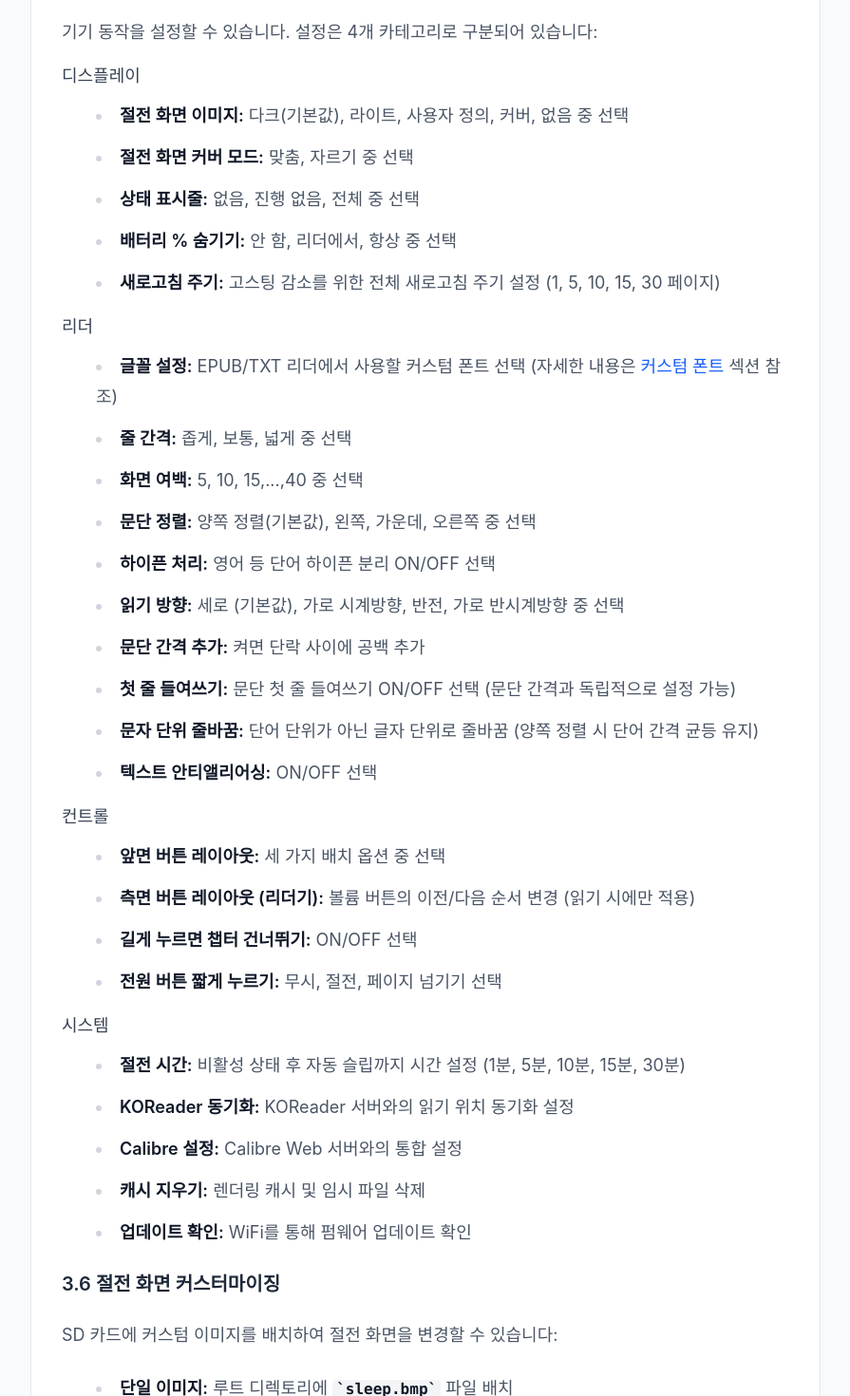
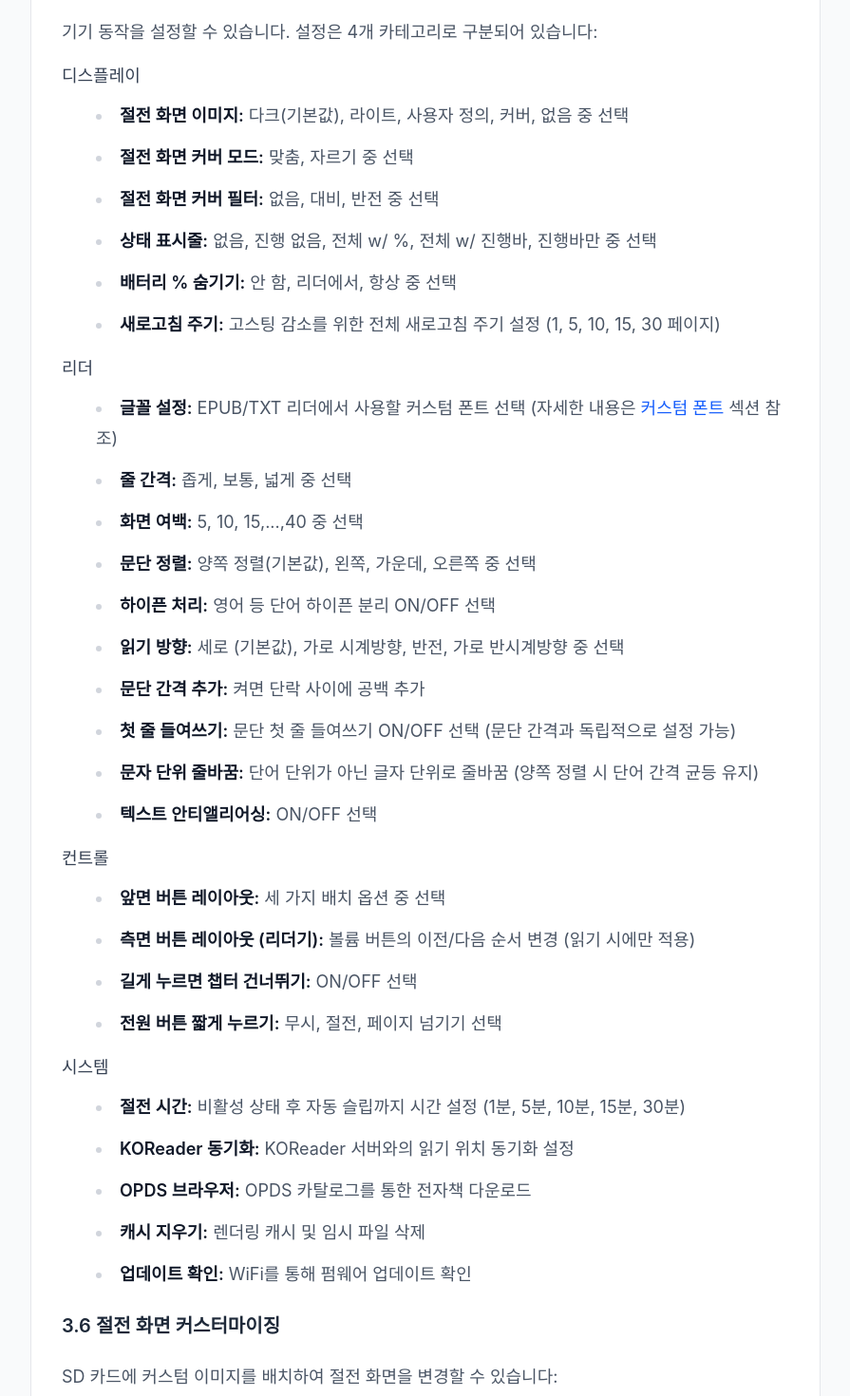
Before and after one commit to eunchurn/crosspoint-reader-docs, a Next.js app: page /guide in a window 1280 px wide. Shown: the part 2804-4274 px from the top of the page at 95% size, without its empty margins (192-1087 px from the left). Built offline with nearby package versions, Linux system fonts and the light colour scheme; a web font is replaced by a local one.

Commit message:
docs: 설정 메뉴 변경사항 반영 및 submodule 업데이트
- 디스플레이: 절전 화면 커버 필터 추가, 상태 표시줄 옵션 업데이트
- 시스템: OPDS 브라우저 추가, Calibre 설정 제거
- submodule을 release/korean 브랜치 최신으로 업데이트

```diff
--- a/src/app/guide/page.tsx
+++ b/src/app/guide/page.tsx
@@ -372,8 +372,12 @@ export default function GuidePage() {
                         선택
                       </li>
                       <li>
-                        <strong>상태 표시줄:</strong> 없음, 진행 없음, 전체 중
+                        <strong>절전 화면 커버 필터:</strong> 없음, 대비, 반전 중
                         선택
+                      </li>
+                      <li>
+                        <strong>상태 표시줄:</strong> 없음, 진행 없음, 전체 w/ %,
+                        전체 w/ 진행바, 진행바만 중 선택
                       </li>
                       <li>
                         <strong>배터리 % 숨기기:</strong> 안 함, 리더에서, 항상
@@ -476,8 +480,8 @@ export default function GuidePage() {
                         읽기 위치 동기화 설정
                       </li>
                       <li>
-                        <strong>Calibre 설정:</strong> Calibre Web 서버와의 통합
-                        설정
+                        <strong>OPDS 브라우저:</strong> OPDS 카탈로그를 통한
+                        전자책 다운로드
                       </li>
                       <li>
                         <strong>캐시 지우기:</strong> 렌더링 캐시 및 임시 파일
```
